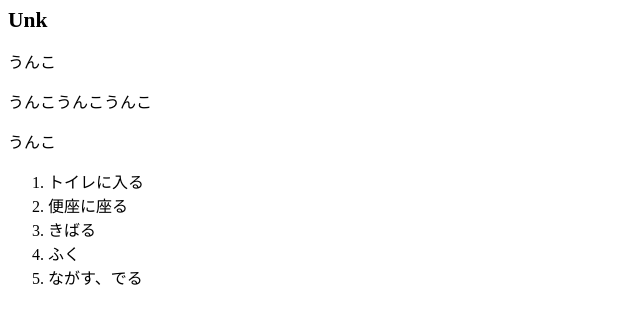
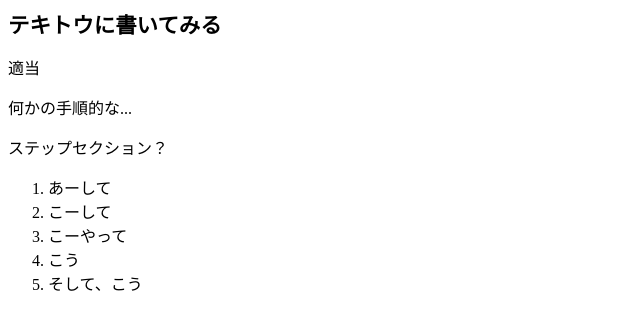
Before and after one commit to tottsuki-mt/ex-dita, a plain HTML site: page task_example2.html in a window 1280 px wide. Shown: the whole page, without its empty margins (0-640 px from the left). Drawn offline with Linux system fonts and the light colour scheme.

Commit message:
Deploy tottsuki-mt/ex-dita to github.com/tottsuki-mt/ex-dita.git:gh-pages

```diff
--- a/task_example2.html
+++ b/task_example2.html
@@ -1,21 +1,21 @@
 <!DOCTYPE html
   SYSTEM "about:legacy-compat">
-<html lang="en-us"><head><meta http-equiv="Content-Type" content="text/html; charset=UTF-8"><meta charset="UTF-8"><meta name="copyright" content="(C) Copyright 2019"><meta name="DC.rights.owner" content="(C) Copyright 2019"><meta name="DC.type" content="task"><meta name="description" content="うんこ"><meta name="DC.format" content="HTML5"><meta name="DC.identifier" content="unk"><meta name="DC.language" content="en-us"><link rel="stylesheet" type="text/css" href="commonltr.css"><title>Unk</title></head><body id="unk"><main role="main"><article role="article" aria-labelledby="ariaid-title1">
-  <h1 class="title topictitle1" id="ariaid-title1">Unk</h1>
+<html lang="en-us"><head><meta http-equiv="Content-Type" content="text/html; charset=UTF-8"><meta charset="UTF-8"><meta name="copyright" content="(C) Copyright 2019"><meta name="DC.rights.owner" content="(C) Copyright 2019"><meta name="DC.type" content="task"><meta name="description" content="適当"><meta name="DC.format" content="HTML5"><meta name="DC.identifier" content="unk"><meta name="DC.language" content="en-us"><link rel="stylesheet" type="text/css" href="commonltr.css"><title>テキトウに書いてみる</title></head><body id="unk"><main role="main"><article role="article" aria-labelledby="ariaid-title1">
+  <h1 class="title topictitle1" id="ariaid-title1">テキトウに書いてみる</h1>
 
-  <div class="body taskbody"><p class="shortdesc">うんこ</p>
+  <div class="body taskbody"><p class="shortdesc">適当</p>
     <section class="section context">
-      <p class="p">うんこうんこうんこ</p></section>
-    <section><div class="li stepsection">うんこ</div><ol class="ol steps"><li class="li step">
-        <span class="ph cmd">トイレに入る</span>
+      <p class="p">何かの手順的な...</p></section>
+    <section><div class="li stepsection">ステップセクション？</div><ol class="ol steps"><li class="li step">
+        <span class="ph cmd">あーして</span>
       </li><li class="li step">
-        <span class="ph cmd">便座に座る</span>
+        <span class="ph cmd">こーして</span>
       </li><li class="li step">
-        <span class="ph cmd">きばる</span>
+        <span class="ph cmd">こーやって</span>
       </li><li class="li step">
-        <span class="ph cmd">ふく</span>
+        <span class="ph cmd">こう</span>
       </li><li class="li step">
-        <span class="ph cmd">ながす、でる</span>
+        <span class="ph cmd">そして、こう</span>
       </li></ol></section>
   </div>
 </article></main></body></html>
```
Also changed, not shown: index.html (+1 -1 lines).
